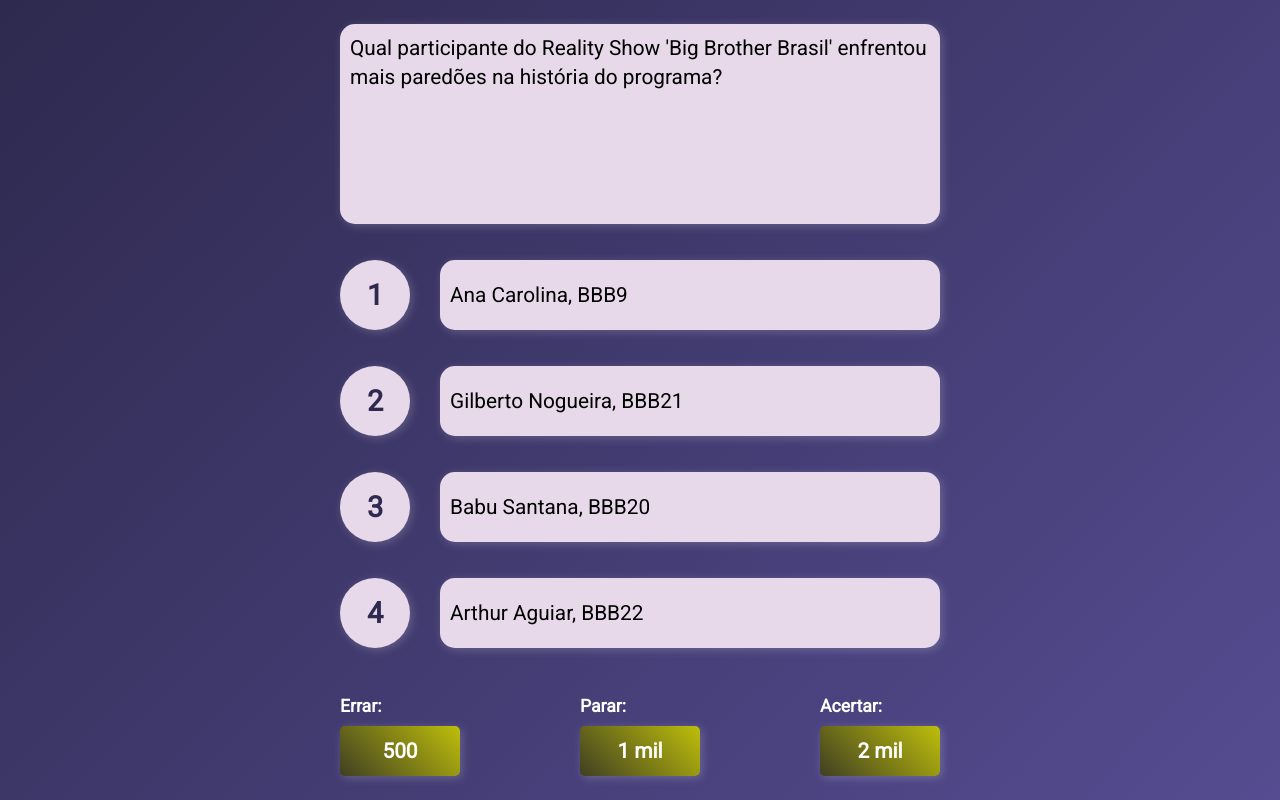
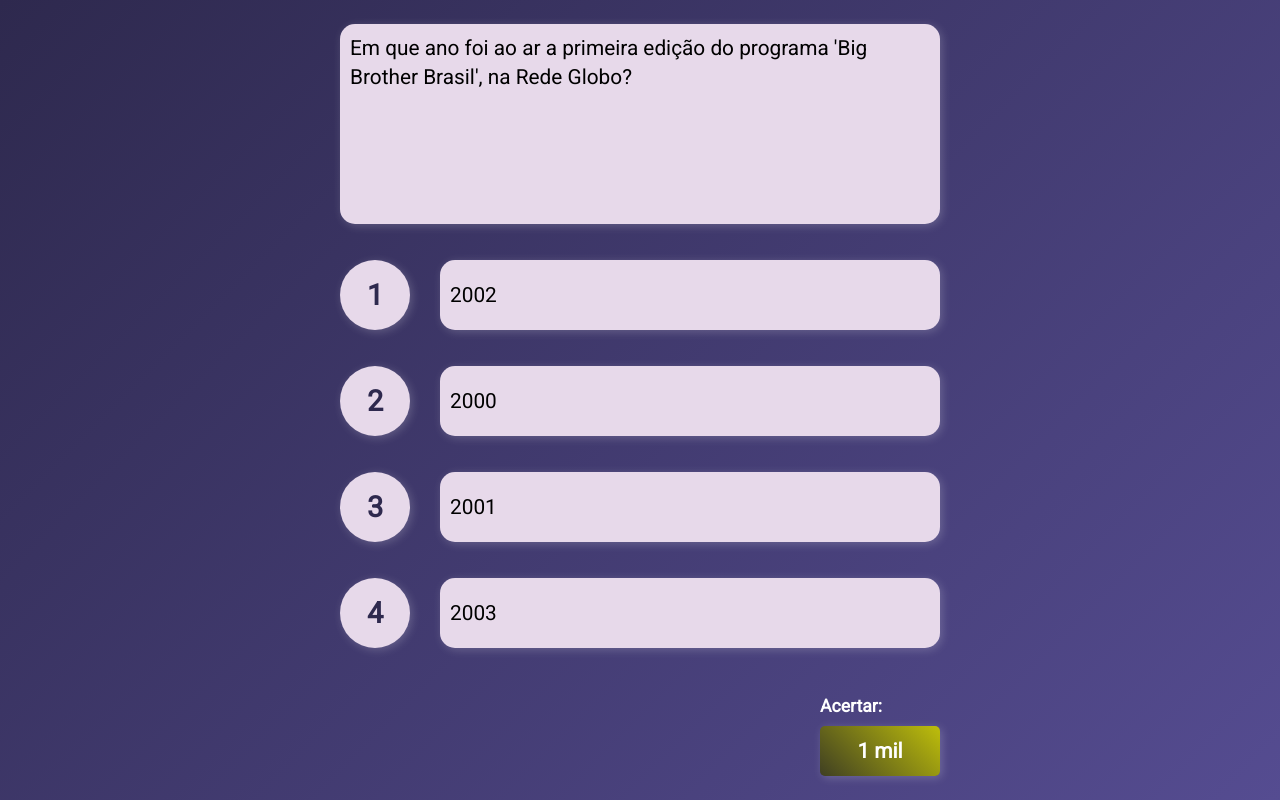
Before and after one commit to flaviog-rocha/quizshow, a React (Create React App) app: page / in a window 1280 px wide. Built offline with nearby package versions, Linux system fonts and the light colour scheme.

Commit message:
encerrando o jogo após a última pergutna

```diff
--- a/src/App.css
+++ b/src/App.css
@@ -97,3 +97,7 @@
 .Wrong {
   background-color: #D05767;
 }
+
+.Invisible-Reward {
+  visibility: hidden;
+}
--- a/src/App.js
+++ b/src/App.js
@@ -1,4 +1,4 @@
-import React, { useContext, useState, createContext, useEffect } from 'react'
+import React, { useContext, useState, createContext, useEffect, useRef } from 'react'
 import './App.css';
 import questions from './questions';
 
@@ -47,19 +47,20 @@
   return (
     <>
       <div>
-        <div className='Reward-Label'>{Result}:</div>
-        <div className='Reward'>{Prize}</div>
+        <div className={`Reward-Label ${Prize == 0 ? 'Invisible-Reward' : '' }`}>{Result}:</div>
+        <div className={`Reward ${Prize == 0 ? 'Invisible-Reward' : '' }`}>{Prize}</div>
       </div>
     </>
   )
 }
 
 function App() {
-  let [choicedOption, setChoicedOption] = useState(0);
-  let [result, setResult] = useState("");
-  let [runningGame, setRunningGame] = useState(true);
-  let [currentQuestion, setCurrentQuestion] = useState(Math.floor(Math.random()*questions.length));
-  let answeredQuestions = [];
+  const [choicedOption, setChoicedOption] = useState(0);
+  const [result, setResult] = useState("");
+  const [runningGame, setRunningGame] = useState(true);
+  const [currentQuestion, setCurrentQuestion] = useState(Math.floor(Math.random()*questions.length));
+  const [numberQuestion, setNumberQuestion] = useState(0);
+  const answeredQuestions = useRef([]);
 
   const verifyCorrectAnswer = (question) => {
     for (let key in question){
@@ -74,20 +75,46 @@
   const defineNextQuestion = (pastQuestions) => {
     let nextQuestion = 0;
 
-    // do {
-    //   nextQuestion = Math.floor(Math.random()*questions.length)
-    // }
-    // while (!pastQuestions.includes(nextQuestion));
+    do {
+      nextQuestion = Math.floor(Math.random()*questions.length)
+    }
+    while (pastQuestions.includes(nextQuestion));
 
     return nextQuestion;
   }
 
-  // if (currentQuestion === -1){
-  //   const nextQuestion = defineNextQuestion(answeredQuestions);
+  const defineReward = (numberQuestion) => {
+    if (numberQuestion === -1)
+      return 0;
 
-  //   answeredQuestions = [...answeredQuestions, nextQuestion];
-  //   setCurrentQuestion(nextQuestion);
-  // }
+    else {
+      let reward = (numberQuestion%5+1)*10**(Math.floor(numberQuestion/5)+3)
+      if (reward % 1000 !== 0){
+        const formatter = new Intl.NumberFormat('pt-BR');
+        return formatter.format(reward);
+      }
+
+      return reward;
+    }
+  }
+
+  const formatReward = (reward) => {
+    if (reward !== 0 && reward/1000 >= 1) {
+      if (reward % 1000 !== 0){
+        const formatter = new Intl.NumberFormat('pt-BR');
+        return formatter.format(reward);
+      }
+
+      else if (reward === 1000000) {
+        return "1 milhão"
+      }
+      else {
+        return `${reward/1000} mil`
+      }
+    }
+
+    return reward;
+  }
 
   correctAnswer = verifyCorrectAnswer(questions[currentQuestion]);
   useEffect(() => {
@@ -101,6 +128,20 @@
               option: choicedOption,
               final: "Correct"
             });
+
+            if (numberQuestion < 15){
+              setTimeout(() => {
+                setChoicedOption(0);
+                setResult("");
+                setCurrentQuestion(defineNextQuestion(answeredQuestions.current));
+                setNumberQuestion(numberQuestion + 1);
+              }, 3000)
+            }
+
+            else {
+              alert("Parabéns, você acaba de ganhar 1 milhão de irreais!");
+              setRunningGame(false)
+            }
           }
 
           else {
@@ -119,16 +160,21 @@
       }, 50)
     }
 
-  }, [choicedOption, runningGame])
+  }, [choicedOption, runningGame, numberQuestion])
 
   useEffect(() => {
     if (!runningGame){
       // Espera um tempo até que as alternativas sejam coloridas, para então mostrar a mensagem.
       setTimeout(() => {
-        alert(`Que pena, você perdeu! Levou para a casa 500 irreais!`)
+        alert(`Que pena, você perdeu! Levou para a casa ${formatReward(defineReward(numberQuestion-1)/2)} irreais!`)
       }, 100)
     }
-  }, [runningGame]);
+  }, [runningGame, numberQuestion]);
+
+  useEffect(() => {
+    answeredQuestions.current.push(currentQuestion)
+    console.log(answeredQuestions)
+  }, [currentQuestion])
 
   return (
     <Context.Provider value={[choicedOption, setChoicedOption]}>
@@ -139,9 +185,9 @@
         <Answer optionNumber={3} answerResult={result} playable={runningGame} alternative={questions[currentQuestion].option3} />
         <Answer optionNumber={4} answerResult={result} playable={runningGame} alternative={questions[currentQuestion].option4} />
         <div className='Rewards-Area'>
-          <Reward Result={'Errar'} Prize={'500'}/>
-          <Reward Result={'Parar'} Prize={'1 mil'}/>
-          <Reward Result={'Acertar'} Prize={'2 mil'}/>
+          <Reward Result={'Errar'} Prize={`${numberQuestion === 15 ? 'Perde Tudo' : formatReward(defineReward(numberQuestion-1)/2)}`}/>
+          <Reward Result={'Parar'} Prize={formatReward(defineReward(numberQuestion-1))}/>
+          <Reward Result={'Acertar'} Prize={formatReward(defineReward(numberQuestion))}/>
         </div>
       </div>
     </Context.Provider>
--- a/src/questions.js
+++ b/src/questions.js
@@ -1,6 +1,5 @@
 const questions = [
     {
-        id: 1,
         question: "Qual é o planeta do sistema solar que fica mais próximo do Sol?",
         option1: "Vênus",
         option2: "Mercúrio",
@@ -10,7 +9,6 @@
         dificulty: "Easy",
     },
     {
-        id: 2,
         question: "Qual é o nome do cachorro do personagem 'Cebolinha', da Turma da Mônica?",
         option1: "Bidu",
         option2: "Monicão",
@@ -20,7 +18,6 @@
         dificulty: "Easy",
     },
     {
-        id: 3,
         question: "A área da ciência responsável por estudar os seres-vivos é conhecida por:",
         option1: "Biologia",
         option2: "Geologia",
@@ -30,8 +27,7 @@
         dificulty: "Easy",
     },
     {
-        id: 4,
-        question: "Qual ator, em um seriado, já saiu pelado de dentro de um sofá?",
+        question: "Qual desses atores, em um seriado, já saiu pelado de dentro de um sofá?",
         option1: "Jack Black",
         option2: "Leandro Hassum",
         option3: "Steve Carell",
@@ -40,7 +36,6 @@
         dificulty: "Hard",
     },
     {
-        id: 5,
         question: "Qual participante do Reality Show 'Big Brother Brasil' enfrentou mais paredões na história do programa?",
         option1: "Ana Carolina, BBB9",
         option2: "Gilberto Nogueira, BBB21",
@@ -50,7 +45,6 @@
         dificulty: "Hard",
     },
     {
-        id: 6,
         question: "No desenho animado 'Steven Universo', qual é a fusão resultante das pedras 'Jasper' e 'Lápis-Lazuli'?",
         option1: "Malaquita",
         option2: "Garnet",
@@ -59,6 +53,96 @@
         correct: "Malaquita",
         dificulty: "Hard",
     },
+    {
+        question: "No desenho animado 'Steven Universo', de que maneira ocorre o surgimento de novas Gems?",
+        option1: "Emergem após consumir nutrientes do solo",
+        option2: "Caem de meteoros",
+        option3: "Nascem de outras Gems",
+        option4: "Evoluem a partir de outros animais",
+        correct: "Emergem após consumir nutrientes do solo",
+        dificulty: "Hard",
+    },
+    {
+        question: "Em que ano aconteceu a primeira parada LGBT no Brasil, evento que ocorreu na cidade de São Paulo?",
+        option1: "1994",
+        option2: "1997",
+        option3: "1996",
+        option4: "1995",
+        correct: "1997",
+        dificulty: "Hard",
+    },
+    {
+        question: "Qual é o nome da criatura mascote dos jogos da franquia 'Pokémon'?",
+        option1: "Charmander",
+        option2: "Squirtle",
+        option3: "Bulbasaur",
+        option4: "Pikachu",
+        correct: "Pikachu",
+        dificulty: "Medium",
+    },
+    {
+        question: "Qual foi o ano marcado pelo fim da Segunda Guerra Mundial, após rendição do Japão?",
+        option1: "1945",
+        option2: "1944",
+        option3: "1947",
+        option4: "1946",
+        correct: "1945",
+        dificulty: "Medium",
+    },
+    {
+        question: "Na matemática, o conjunto de números onde se encaixam as raízes quadradas de números negativos é dado por:",
+        option1: "Conjunto dos números irracionais",
+        option2: "Conjunto dos números racionais",
+        option3: "Conjunto dos números reais",
+        option4: "Conjunto dos números complexos",
+        correct: "Conjunto dos números complexos",
+        dificulty: "Medium",
+    },
+    {
+        question: "Qual é o nome real do Rei do Futebol, o Pelé?",
+        option1: "Edson Guimarães da Silva",
+        option2: "Edson Arantes do Nascimento",
+        option3: "Rodrigo Arantes de Souza",
+        option4: "Edson Arantes da Silva",
+        correct: "Edson Arantes do Nascimento",
+        dificulty: "Hard",
+    },
+    {
+        question: "Em que ano foi ao ar a primeira edição do programa 'Big Brother Brasil', na Rede Globo?",
+        option1: "2002",
+        option2: "2000",
+        option3: "2001",
+        option4: "2003",
+        correct: "2002",
+        dificulty: "Medium",
+    },
+    {
+        question: "Qual é a empresa responsável pela criação dos personagens Mickey Mouse e Ursinho Pooh?",
+        option1: "Pixar",
+        option2: "DreamWorks",
+        option3: "Studio Ghibli",
+        option4: "Disney",
+        correct: "Disney",
+        dificulty: "Easy",
+    },
+    {
+        question: "Qual ave é considerada a mais perigosa do mundo, podendo chegar a 1 metro e meio e a velocidades de até 50 quilômetros por hora?",
+        option1: "Avestruz",
+        option2: "Falcão Gerifalte",
+        option3: "Casuar",
+        option4: "Harpia",
+        correct: "Casuar",
+        dificulty: "Hard",
+    },
+    {
+        question: "Quem foi o responsável pela descoberta do 'Efeito Fotoelétrico', uma das teorias acerca da Física Quântica?",
+        option1: "Isaac Newton",
+        option2: "Albert Einstein",
+        option3: "Max Plack",
+        option4: "Robert Kirchhoff",
+        correct: "Albert Einstein",
+        dificulty: "Hard",
+    },
 ]
 
 export default questions;
```
